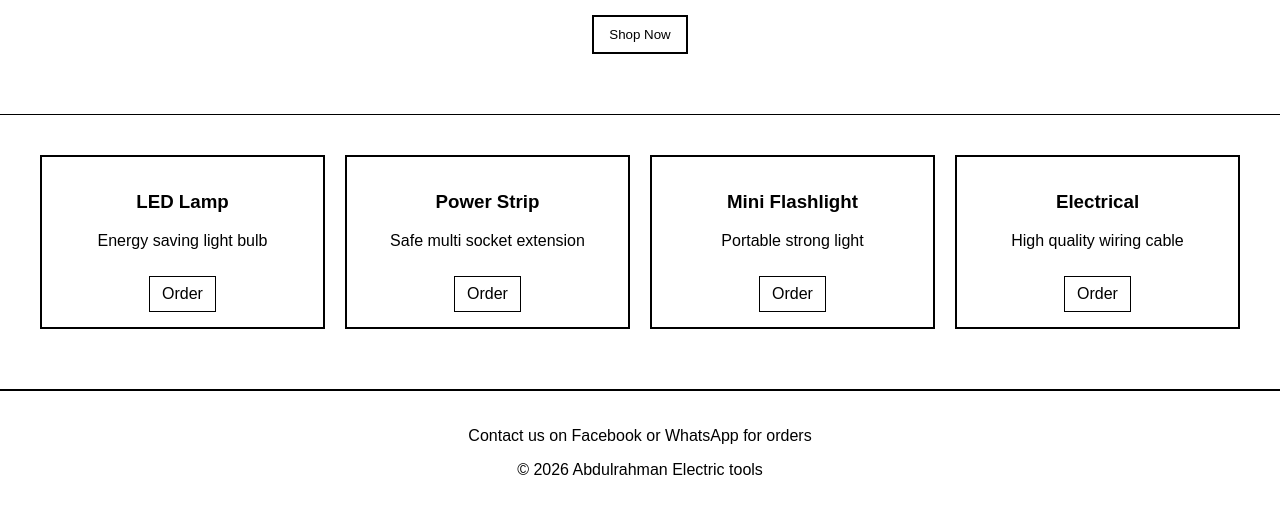
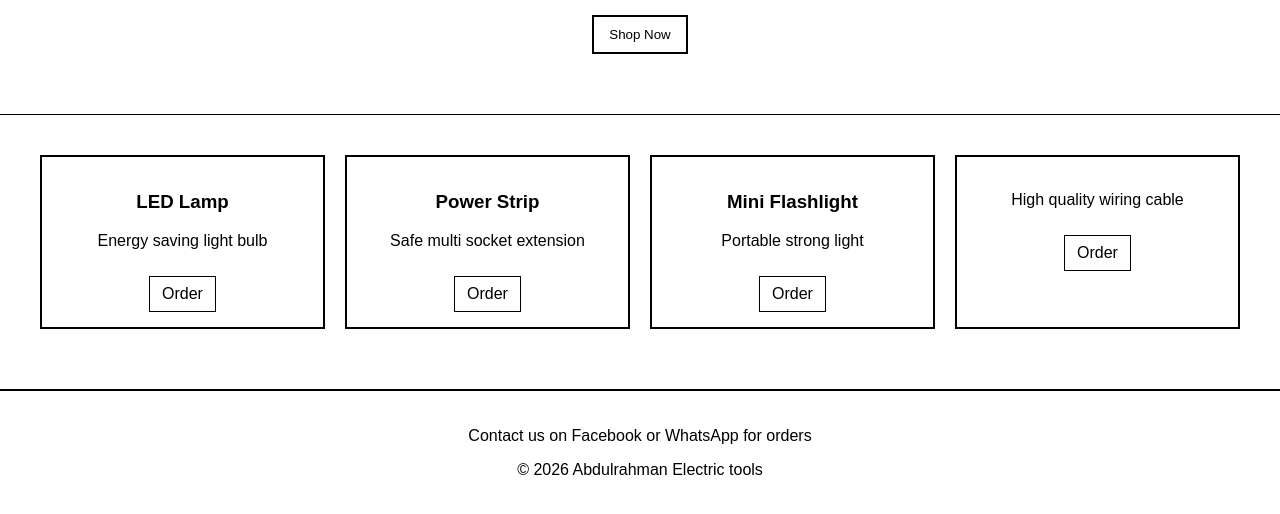
Before and after one commit to abdulrahman22-code/Abdulrahman-Elctric-tools, a plain HTML site: page index.html in a window 1280 px wide. Shown: the part 264-778 px from the top of the page. Drawn offline with Linux system fonts and the light colour scheme.

Commit message:
Fix HTML formatting and structure

```diff
--- a/index.html
+++ b/index.html
@@ -122,7 +122,7 @@ color:#fff;
 <a href="#">Order</a>
 </div>
 <div class="card">
-<h3>Electrical </h3>
+<h3> </h3>
 <p>High quality wiring cable</p>
 <a href="#">Order</a>
 </div>
```
